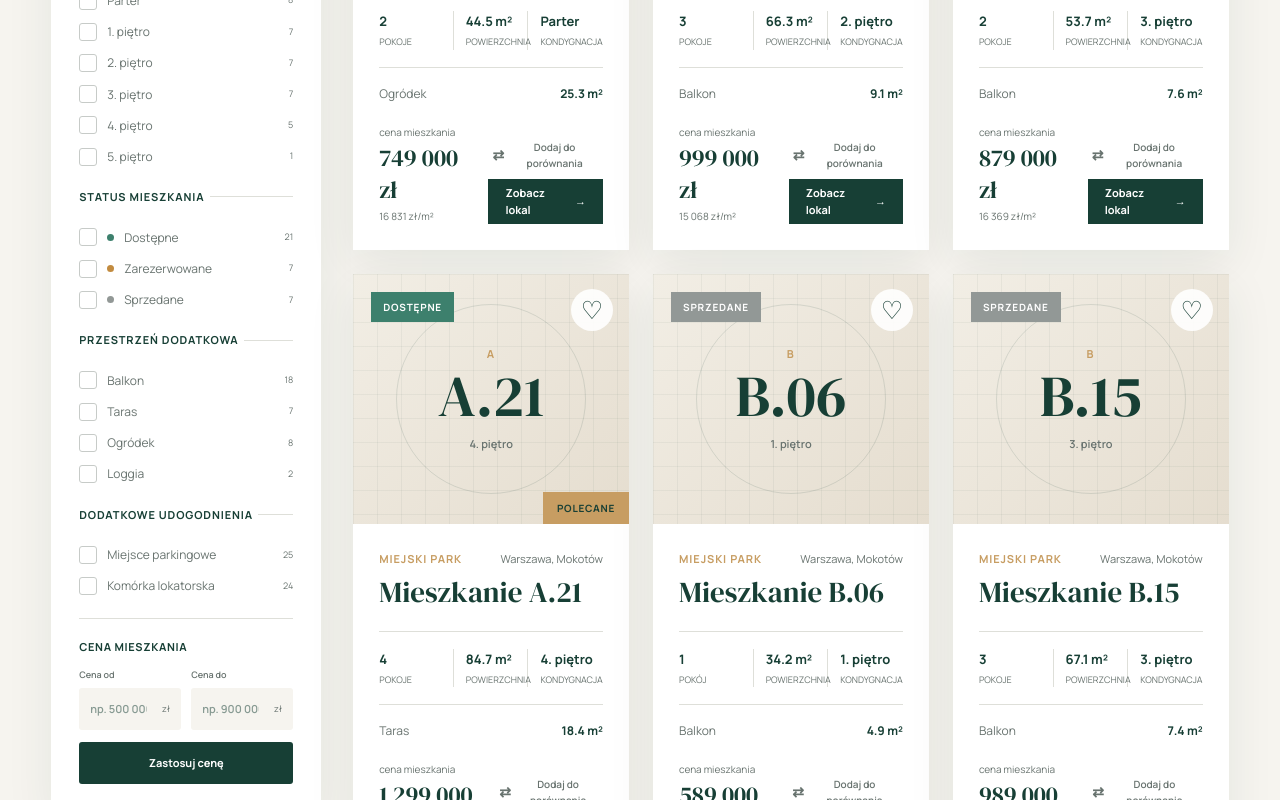
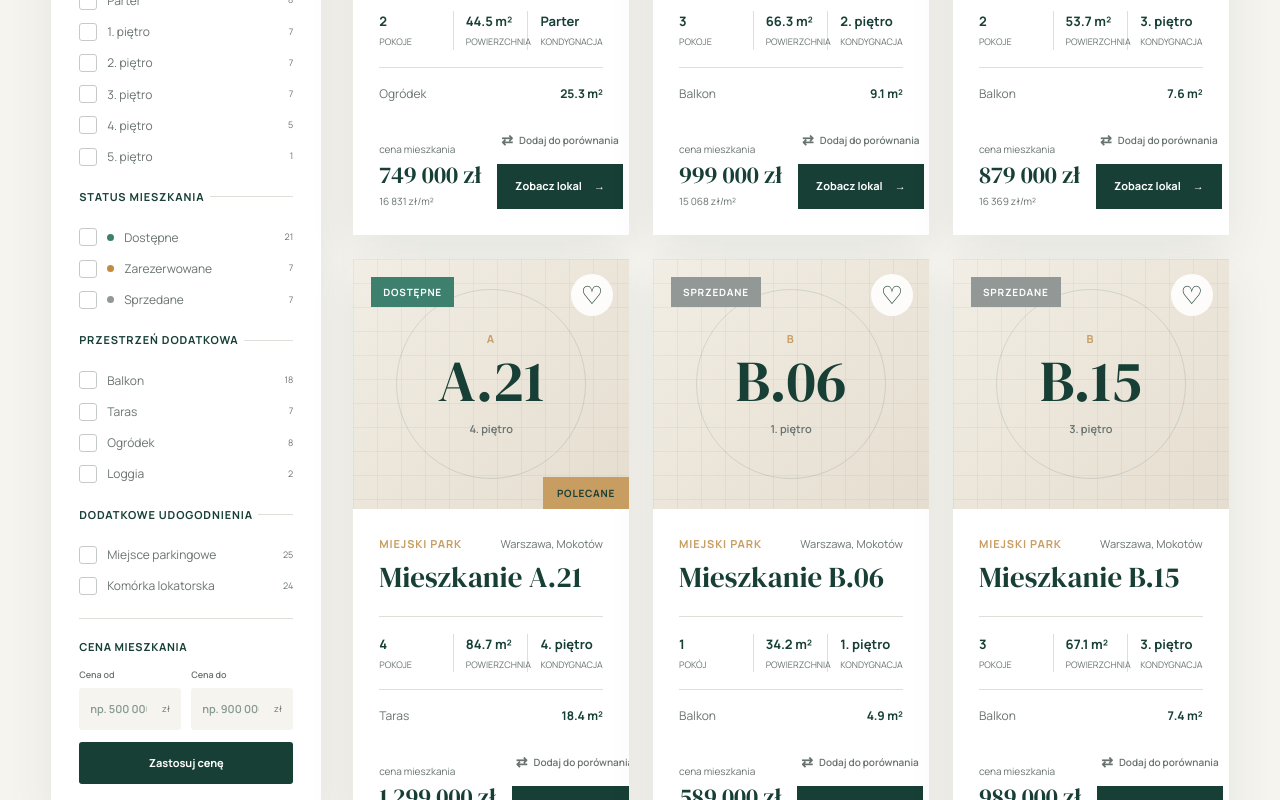
Before and after one commit to natalkakielbicka-coder/real-estate, a Vue app: page /mieszkania in a window 1280 px wide. Shown: the part 1160-1960 px from the top of the page. Built offline with nearby package versions, Linux system fonts and the light colour scheme.

Commit message:
Prevent apartment price wrapping

```diff
--- a/src/components/ApartmentCard.vue
+++ b/src/components/ApartmentCard.vue
@@ -137,7 +137,7 @@ defineProps({
           <span class="block text-[10px] text-muted"> cena mieszkania </span>
 
           <strong
-            class="my-[2px] block font-display text-2xl font-normal text-brand"
+            class="whitespace-nowrap my-[2px] block font-display text-2xl font-normal text-brand"
           >
             {{ formatPrice(apartment.price) }} zł
           </strong>
--- a/src/components/CompareButton.vue
+++ b/src/components/CompareButton.vue
@@ -15,7 +15,7 @@ defineEmits(['toggle'])
 
 <template>
   <button
-    class="group inline-flex min-h-8 items-center justify-center gap-1.5 border-0 bg-transparent px-1 text-[10px] font-semibold transition-colors duration-200"
+    class="whitespace-nowrap group inline-flex min-h-8 items-center justify-center gap-1.5 border-0 bg-transparent px-1 text-[10px] font-semibold transition-colors duration-200"
     :class="isSelected ? 'text-gold' : 'text-muted hover:text-brand'"
     type="button"
     :aria-pressed="isSelected"
```
